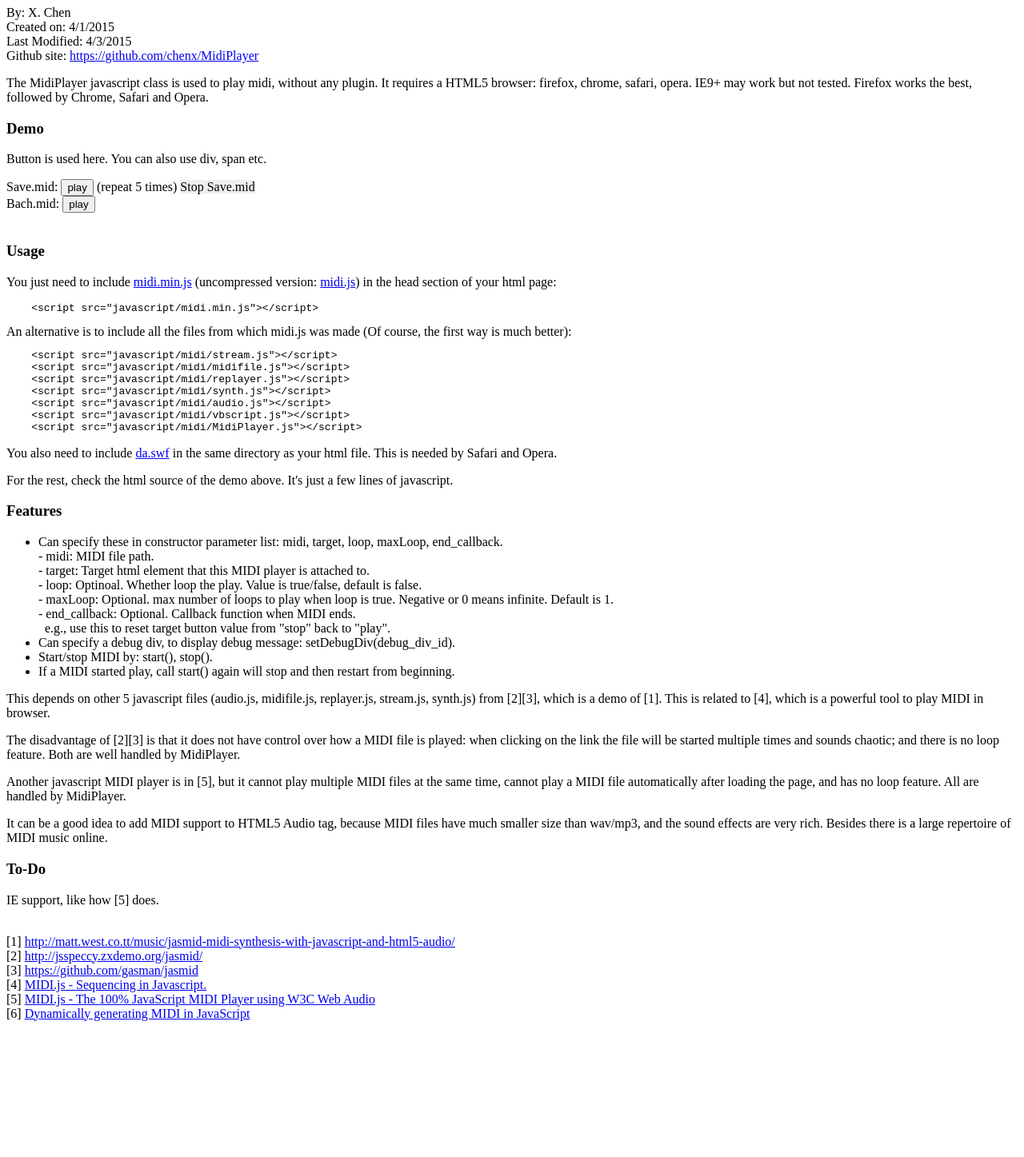
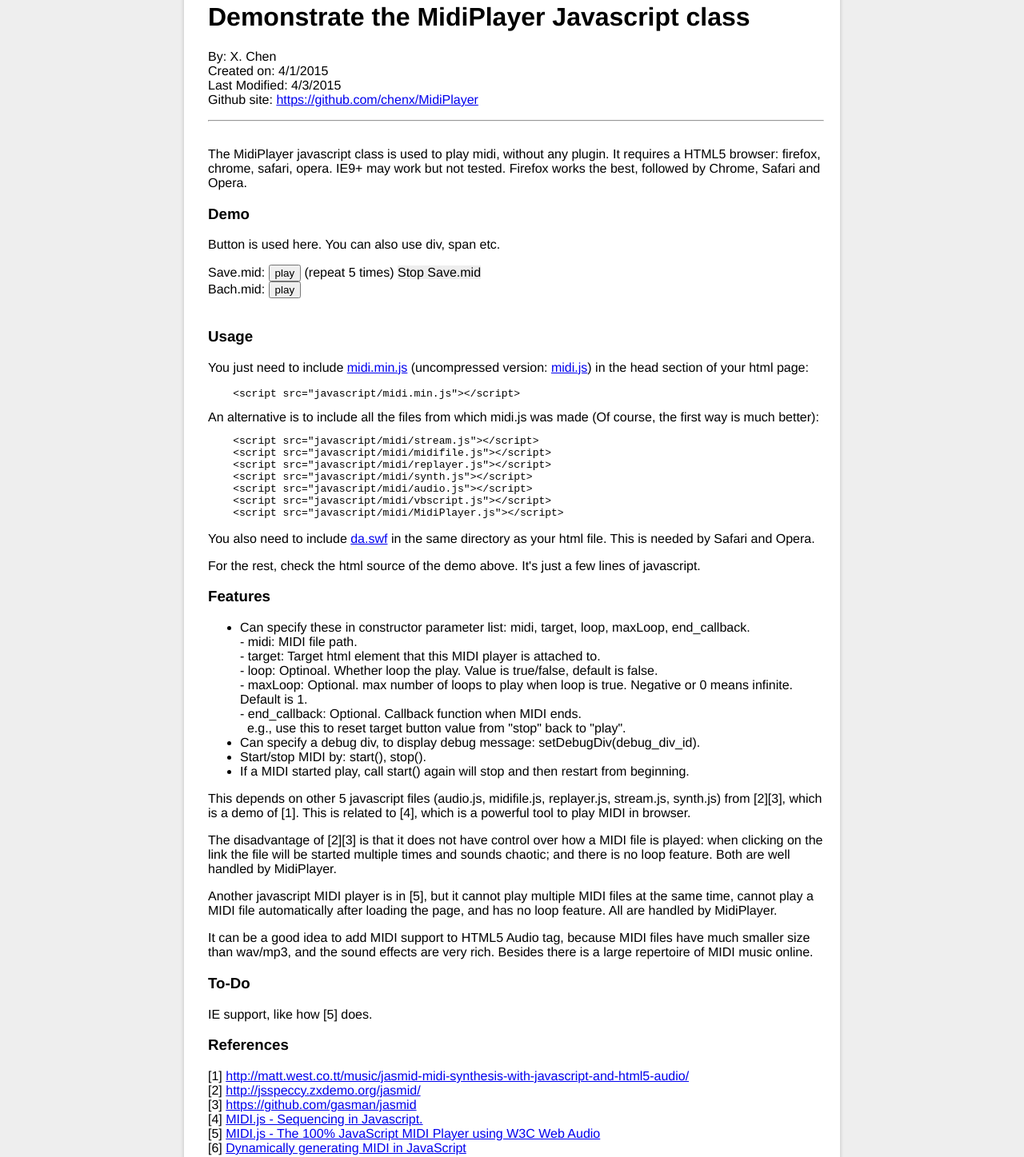
Before and after one commit to chenx/MidiPlayer, a plain HTML site: page index.html in a window 1280 px wide. Shown: the part 73-1520 px from the top of the page at 80% size. Before the commit the page ends 1400 px from the top, so only its background shows below. Drawn offline with Linux system fonts and the light colour scheme.

Commit message:
add css for index.html

```diff
--- /dev/null
+++ b/common.css
@@ -0,0 +1,16 @@
+
+#container{background-color:#fff;border-style:hidden;-webkit-border-radius:5px;-moz-border-radius:5px;border-radius:5px;margin:0 auto;width:770px;-webkit-box-shadow:0 1px 5px rgba(0,0,0,.2);-moz-box-shadow:0 1px 5px rgba(0,0,0,.2);box-shadow:0 1px 5px rgba(0,0,0,.2);padding:20px 20px 20px 30px}
+
+#article {padding-top:35px; padding-bottom:35px;}
+
+body{margin:0;font-family:gotham,helvetica,arial,sans-serif;font-style:normal;font-weight:400;-webkit-font-smoothing:antialiased;-moz-osx-font-smoothing:grayscale}:lang(zh-cn)
+
+body{font-family:gotham,Hiragino Sans GB,STHeiti,Microsoft Yahei,helvetica,arial,sans-serif}.ie8 body{font-family:gotham-400-normal,helvetica,arial,sans-serif;font-style:normal;font-weight:400}.ie8 :lang(zh-cn)
+
+body{font-family:gotham-400-normal,Hiragino Sans GB,STHeiti,Microsoft Yahei,helvetica,arial,sans-serif}
+
+html,body{height:100%; background-color:#eeeeee;}
+
+article,aside,details,figcaption,figure,footer,header,hgroup,main,nav,section,summary{display:block}
+
+.divider{margin-bottom:32px}
--- a/index.html
+++ b/index.html
@@ -1,8 +1,9 @@
 <!DOCTYPE HTML>
 <html>
 <head>
-    <meta http-equiv="Content-Type" content="text/html;charset=ISO-8859-8">
+    <meta http-equiv="Content-Type" content="text/html;charset=utf-8">
     <title>The MidiPlayer Javascript class to play MIDI</title>
+    <link rel="stylesheet" href="common.css"/>
     <script src="javascript/midi.min.js"></script>
     <script type="text/javascript">
     var mp1, mp2;
@@ -40,6 +41,8 @@
 </head>
 
 <body onload="javascript:init();">
+<div id="article">
+<div id="container">
 
 <h1>Demonstrate the MidiPlayer Javascript class</h1>
 <p>
@@ -48,6 +51,8 @@ By: X. Chen
 <br/>Last Modified: 4/3/2015
 <br/>Github site: <a href="https://github.com/chenx/MidiPlayer">https://github.com/chenx/MidiPlayer</a>
 </p>
+
+<div class="divider"><hr style="color:#ffeeee; "></div>
 
 <p>The MidiPlayer javascript class is used to play midi, without any plugin.
 It requires a HTML5 browser: firefox, chrome, safari, opera. IE9+ may work but not tested.
@@ -123,7 +128,10 @@ Besides there is a large repertoire of MIDI music online.</p>
 
 <p>IE support, like how [5] does.</p>
 
-<br/>[1] <a href="http://matt.west.co.tt/music/jasmid-midi-synthesis-with-javascript-and-html5-audio/">http://matt.west.co.tt/music/jasmid-midi-synthesis-with-javascript-and-html5-audio/</a>
+
+<h3>References</h3>
+
+[1] <a href="http://matt.west.co.tt/music/jasmid-midi-synthesis-with-javascript-and-html5-audio/">http://matt.west.co.tt/music/jasmid-midi-synthesis-with-javascript-and-html5-audio/</a>
 <br/>[2] <a href="http://jsspeccy.zxdemo.org/jasmid/">http://jsspeccy.zxdemo.org/jasmid/</a>
 <br/>[3] <a href="https://github.com/gasman/jasmid">https://github.com/gasman/jasmid</a>
 <br/>[4] <a href="http://mudcu.be/midi-js/">MIDI.js - Sequencing in Javascript.</a>
@@ -132,6 +140,7 @@ Besides there is a large repertoire of MIDI music online.</p>
 
 <p><br/></p>
 
-
+</div> <!--end of div container-->
+</div> <!--end of div article-->
 </body>
 </html>
```
